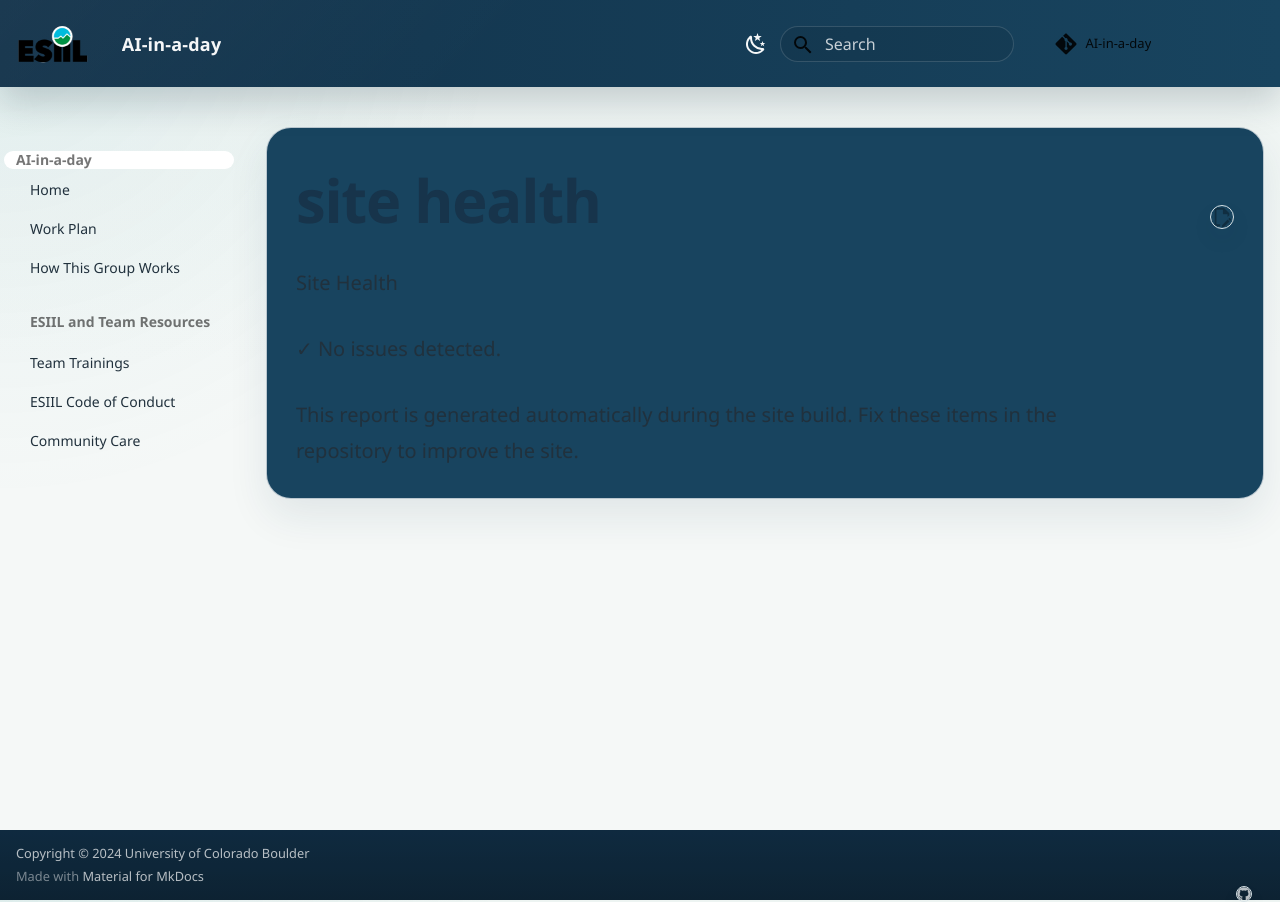
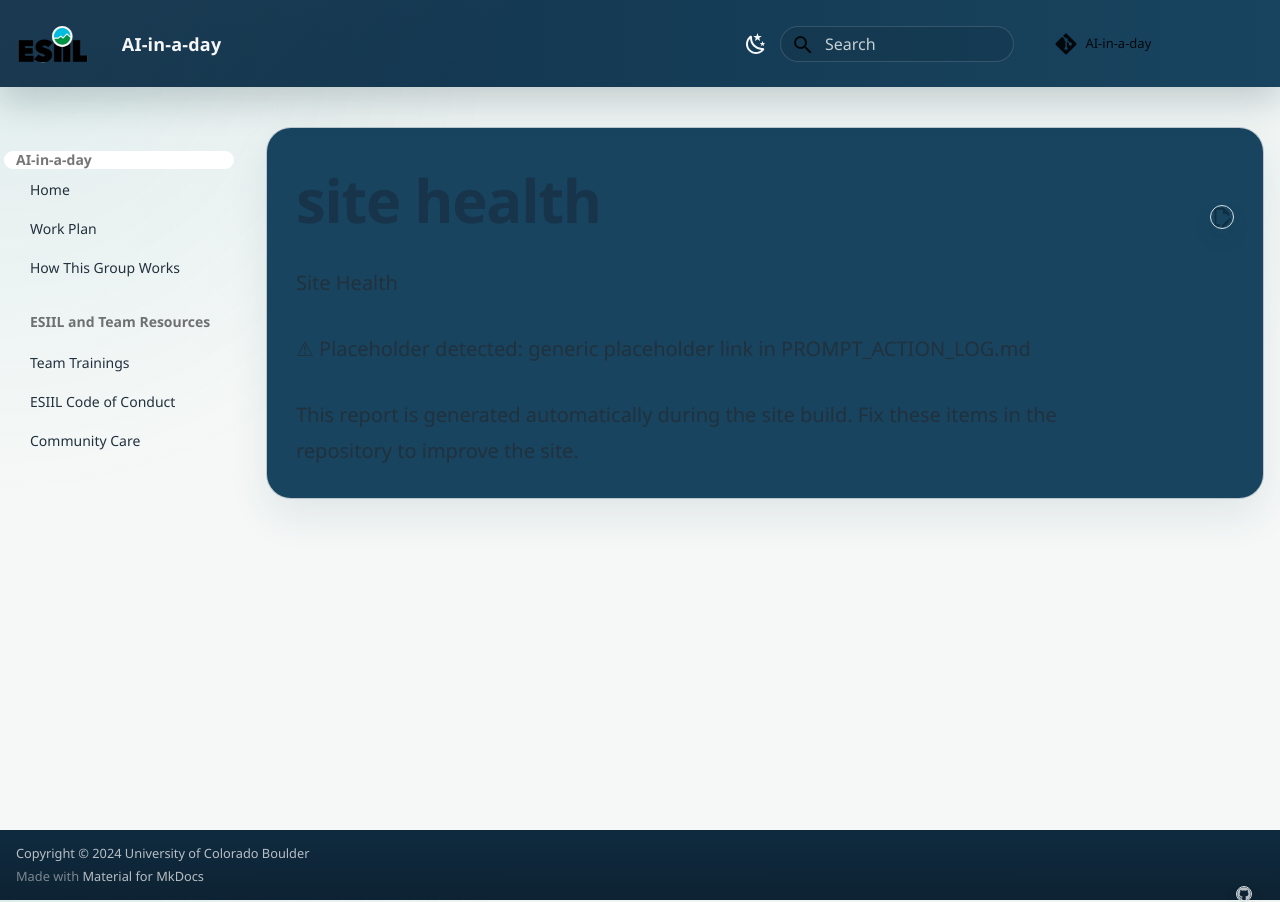
Before and after one commit to CU-ESIIL/AI-in-a-day, an MkDocs documentation site: the page built from docs/_site_health.md, in a window 1280 px wide. Built offline with MkDocs 1.6.1 and Material for MkDocs 9.7.7, drawn with Linux system fonts in a browser that asks for light colours; comment, search, counter and statistics services are not loaded.

Commit message:
docs: commit site health change

```diff
--- a/docs/_site_health.md
+++ b/docs/_site_health.md
@@ -1,5 +1,6 @@
 Site Health
 
-✓ No issues detected.
+⚠ Placeholder detected: generic placeholder link in PROMPT_ACTION_LOG.md
+
 
 This report is generated automatically during the site build. Fix these items in the repository to improve the site.
```
